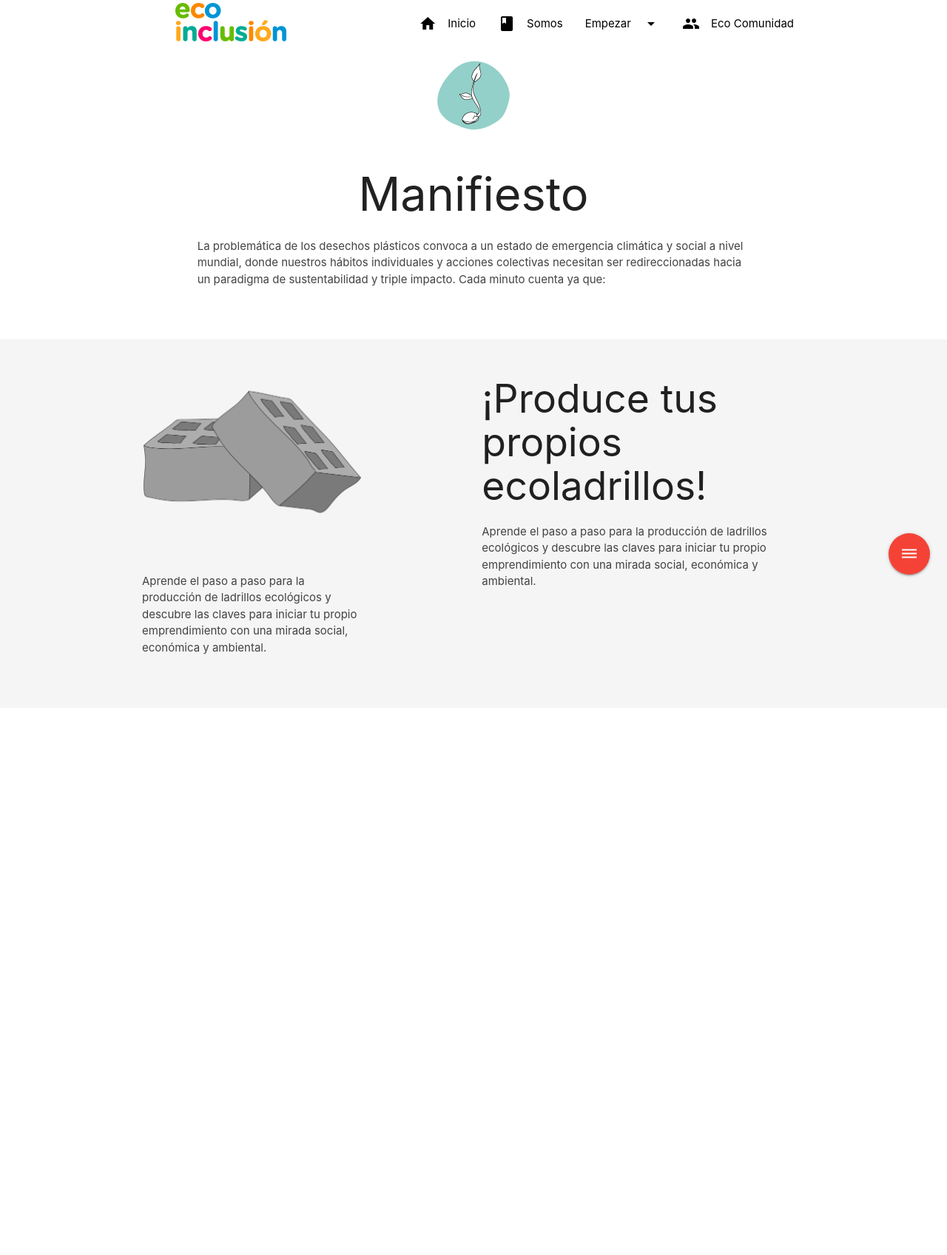
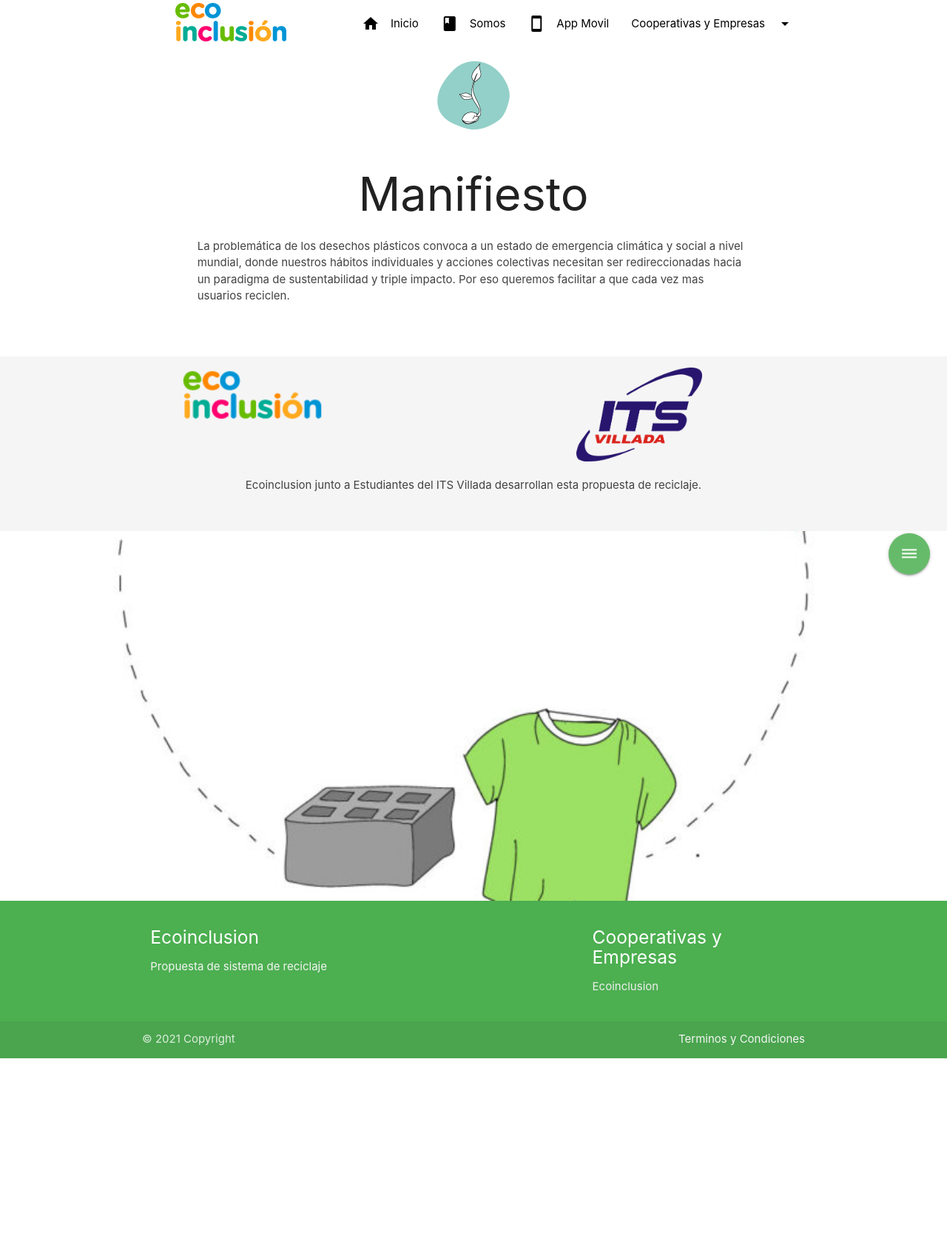
Before and after one commit to cettipao/ecoinclusion, a Django app: page /somos in a window 1280 px wide. Shown: the top 1697 px of the page at 74% size. After the commit the page ends 1431 px from the top, so only its background shows below. Run offline with Django 3.2, Linux system fonts and the light colour scheme; parts of the project's set-up code (start-up, migrations or seed data) failed here and were passed over.

Commit message:
Retoques de FrontEnd

```diff
--- a/ecoinclusion/templates/main.html
+++ b/ecoinclusion/templates/main.html
@@ -6,7 +6,7 @@
     <link rel="stylesheet" href="{% static 'css-m/materialize.min.css' %}">
 
     <link href="https://fonts.googleapis.com/icon?family=Material+Icons" rel="stylesheet">
-    <title>Iniciar Sesion</title>
+    <title>{% block title %}{% endblock %}</title>
 
 
 </head>
@@ -19,8 +19,31 @@
 
 
     {% endblock %}
+      <footer class="page-footer green">
+          <div class="container">
+            <div class="row">
+              <div class="col l6 s12">
+                <h5 class="white-text">Ecoinclusion</h5>
+                <p class="grey-text text-lighten-4">Propuesta de sistema de reciclaje</p>
+              </div>
+              <div class="col l4 offset-l2 s12">
+                <h5 class="white-text">Cooperativas y Empresas</h5>
+                <ul>
+                  <li><a class="grey-text text-lighten-3" href="ecoinclusion.org">Ecoinclusion</a></li>
+                </ul>
+              </div>
+            </div>
+          </div>
+          <div class="footer-copyright">
+            <div class="container">
+            © 2021 Copyright
+            <a class="grey-text text-lighten-4 right" href="">Terminos y Condiciones</a>
+            </div>
+          </div>
+        </footer>
+
     <div class="fixed-action-btn">
-        <a class="btn-floating btn-large red">
+        <a class="btn-floating btn-large green lighten-1">
             <i class="large material-icons">dehaze</i>
         </a>
         <ul>
@@ -39,6 +62,10 @@
         });
 
     });
+     document.addEventListener('DOMContentLoaded', function() {
+    var elems = document.querySelectorAll('.parallax');
+    var instances = M.Parallax.init(elems,);
+  });
     </script>
     <script src="https://cdnjs.cloudflare.com/ajax/libs/materialize/1.0.0/js/materialize.min.js"></script>
     <script type="text/javascript" src="{% static 'js-m/materialize.min.js' %}"></script>
--- a/ecoinclusion/templates/navbar.html
+++ b/ecoinclusion/templates/navbar.html
@@ -20,8 +20,8 @@
 	<li><a href="{{logout_url}}">Log out</a></li>
 	<li><a href=""><i class="material-icons top">face</i>Profile</a></li>
 	{% else %}
-	<li><a class="black-text" href="{{login_url}}">Log in</a></li>
-	<li><a  href="{{register_url}}">Sign up </a></li>
+	<li><a class="black-text" href="{{login_url}}">Iniciar Sesion</a></li>
+	<li><a  href="{{register_url}}">Registrarse</a></li>
 	{% endif %}
 </ul>
 <nav class="white nav-extended" role="navigation">
@@ -31,12 +31,10 @@
 		<ul class="right hide-on-med-and-down">
 			<li><a  class="black-text" href="{{home_url}}"><i class="material-icons left">home</i>Inicio</a></li>
 			<li><a  class="black-text" href="{{about_url}}"><i class="material-icons left">book</i>Somos</a></li>
+			<li><a  class="black-text" href=""><i class="material-icons left">smartphone</i>App Movil</a></li>
+		    <li><a class="dropdown-trigger black-text" href="#!" data-target="dropdown2"><i class="material-icons right">arrow_drop_down</i>Cooperativas y Empresas</a></li>
 
-			<li><a class="dropdown-trigger black-text" href="#!" data-target="dropdown2"><i class="material-icons right">arrow_drop_down</i>Empezar</a></li>
-
-
-			<li><a  class="black-text" href="#"><i class="material-icons left">group</i>Eco Comunidad</a></li>
-		</ul>
+        </ul>
 		<a  href="#" data-target="slide-out" class="sidenav-trigger black-text"><i class="material-icons">menu</i></a>
 
 	</div>
@@ -49,9 +47,9 @@
 <ul id="slide-out" class="sidenav">
 	<li><a  class="black-text" href="{{home_url}}"><i class="material-icons left">home</i>Inicio</a></li>
 	<li><a  class="black-text" href="{{about_url}}"><i class="material-icons left">book</i>Somos</a></li>
-	<li><a class="dropdown-trigger black-text" href="#!" data-target="dropdown1"><i class="material-icons right">arrow_drop_down</i>Empezar</a></li>
-
-	<li><a  class="black-text" href="#"><i class="material-icons left">group</i>Eco Comunidad</a></li>
+	<li><a class="dropdown-trigger black-text" href="#!" data-target="dropdown1"><i class="material-icons right">arrow_drop_down</i>Cooperativas y Empresas</a></li>
+	<li><a  class="black-text" href="#"><i class="material-icons left">smartphone</i>App Movil</a></li>
+    <li><a class="dropdown-trigger black-text" href="#!" data-target="dropdown1"><i class="material-icons right">arrow_drop_down</i>Cooperativas y Empresas</a></li>
 </ul>
 
 <script>
--- a/ecoinclusion/templates/somos.html
+++ b/ecoinclusion/templates/somos.html
@@ -11,37 +11,35 @@
                 <div class="row ">
                     <h1 class="header">Manifiesto</h1>
 
-                <p class="grey-text text-darken-3 lighten-3 left-align">La problemática de los desechos plásticos convoca a un estado de emergencia climática y social a nivel mundial, donde nuestros hábitos individuales y acciones colectivas necesitan ser redireccionadas hacia un paradigma de sustentabilidad y triple impacto. Cada minuto cuenta ya que:</p>
+                    <p class="grey-text text-darken-3 lighten-3 left-align">La problemática de los desechos plásticos
+                        convoca a un estado de emergencia climática y social a nivel mundial, donde nuestros hábitos
+                        individuales y acciones colectivas necesitan ser redireccionadas hacia un paradigma de
+                        sustentabilidad y triple impacto. Por eso queremos facilitar a que cada vez mas usuarios
+                        reciclen.</p>
                 </div>
             </div>
         </div>
     </div>
     <div class="section grey lighten-4">
-    <div class="row container">
-        <div class="col s12 m6 ">
-            <div class="row container">
-                <img height="100%" width="100%" src="{% static '/media/imagen-col-600x551.png' %}">
-            </div>
-            <div class="row container">
-                <p class="grey-text text-darken-3 lighten-3">Aprende el paso a paso para la producción de ladrillos ecológicos y descubre las claves para iniciar tu propio emprendimiento con una mirada social, económica y ambiental.</p>
+        <div class="row container center-align">
+            <div class="col s12 m12 l6">
+                <div class="row container center-align">
+                    <img width="100%" src="{% static '/media/logo-ecoinclusion.png' %}">
                 </div>
             </div>
-        <div class="col s12 m6 ">
-            <h2 class="header">¡Produce tus propios ecoladrillos!</h2>
-
-            <p class="grey-text text-darken-3 lighten-3">Aprende el paso a paso para la producción de ladrillos ecológicos y descubre las claves para iniciar tu propio emprendimiento con una mirada social, económica y ambiental.</p>
+            <div class="col s12 m12 l6">
+                <img width="40%" src="{% static '/media/villada.png' %}">
             </div>
-
-
+            <div class="col s12 m12 l12">
+                <p class="grey-text text-darken-3 lighten-3">Ecoinclusion junto a Estudiantes del ITS Villada
+                    desarrollan esta propuesta de reciclaje.</p>
+            </div>
         </div>
     </div>
     <div class="parallax-container">
+        <div class="parallax">
             <div class="parallax"><img src="{% static '/media/Imagen-portada-800x735.jpg' %}"></div>
-</div>
-<div class="parallax-container">
-    <div class="parallax">
-         <div class="parallax"><img src="images/parallax1.jpg"></div>
         </div>
     </div>
 
-{%endblock%}
+{% endblock %}
```
Also changed, not shown: ecoinclusion/templates/home.html (+9 -10 lines), ecoinclusion/templates/login.html (+6 -6 lines), ecoinclusion/templates/register.html (+4 -39 lines), db.sqlite3, static/media/Eco-puntos-200x200.png (added), static/media/villada.png (added). Lines whose indentation alone changed are shown as unchanged.
